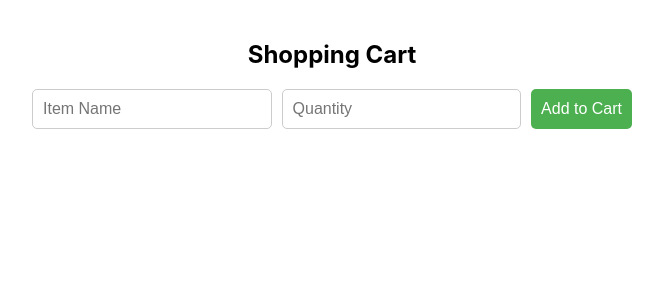
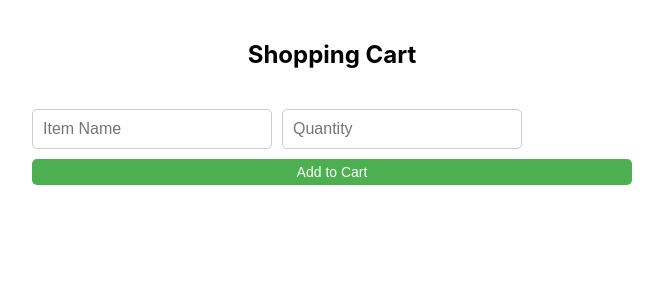
Before and after one commit to jegbune/CRUD-App, a React (Create React App) app: page / in a window 1280 px wide. Shown: the top 300 px of the page, without its empty margins (308-971 px from the left). Built offline with nearby package versions, Linux system fonts and the light colour scheme.

Commit message:
React App for CartPage CSS Design with ChatGPT

```diff
--- a/src/CartPage.css
+++ b/src/CartPage.css
@@ -1,4 +1,75 @@
 .cart-page {
+    max-width: 600px;
+    margin: 0 auto;
+    padding: 20px;
+  }
+
+  h2 {
+    font-size: 24px;
+    margin-bottom: 20px;
+  }
+
+  .cart-list {
+    display: grid;
+    grid-gap: 10px;
+  }
+
+  .cart-item {
+    display: grid;
+    grid-template-columns: 1fr 1fr 100px 100px;
+    align-items: center;
+    background-color: #f8f8f8;
+    padding: 10px;
+    border: 1px solid #ccc;
+    border-radius: 5px;
+  }
+
+  .cart-item div {
+    padding: 5px;
+  }
+
+  button {
+    padding: 5px 10px;
+    font-size: 14px;
+    border: none;
+    border-radius: 5px;
+    cursor: pointer;
+  }
+
+  button:hover {
+    background-color: #f1f1f1;
+  }
+
+  .add-item {
+    display: grid;
+    grid-template-columns: 1fr 1fr 100px;
+    grid-gap: 10px;
+    margin-top: 20px;
+  }
+
+  .add-item input {
+    padding: 10px;
+    font-size: 16px;
+    border: 1px solid #ccc;
+    border-radius: 5px;
+  }
+
+  .add-item button {
+    grid-column: span 3;
+    background-color: #4caf50;
+    color: #fff;
+  }
+
+
+
+
+
+
+
+
+
+
+/* .cart-page {
     max-width: 600px;
     margin: 0 auto;
     padding: 20px;
@@ -46,3 +117,4 @@
   .add-item button:hover {
     background-color: #45a049;
   }
+   */
```
